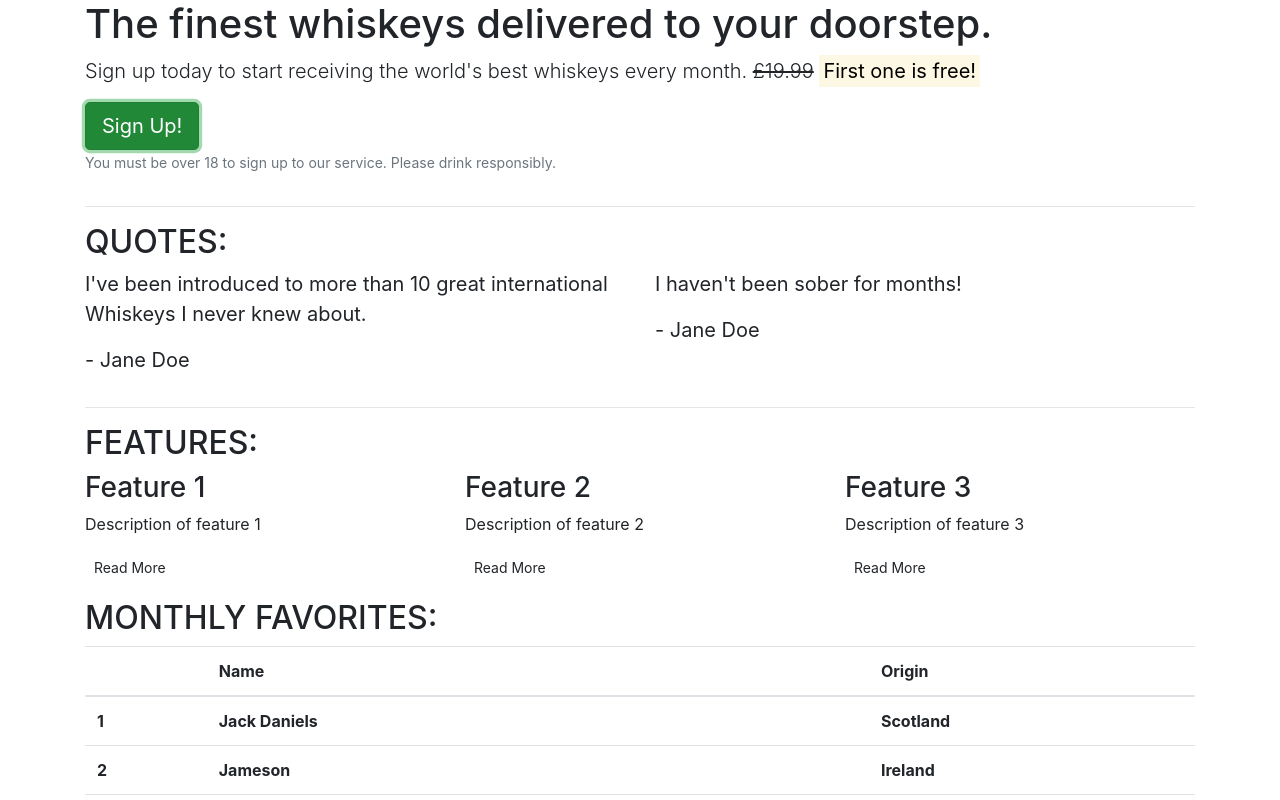
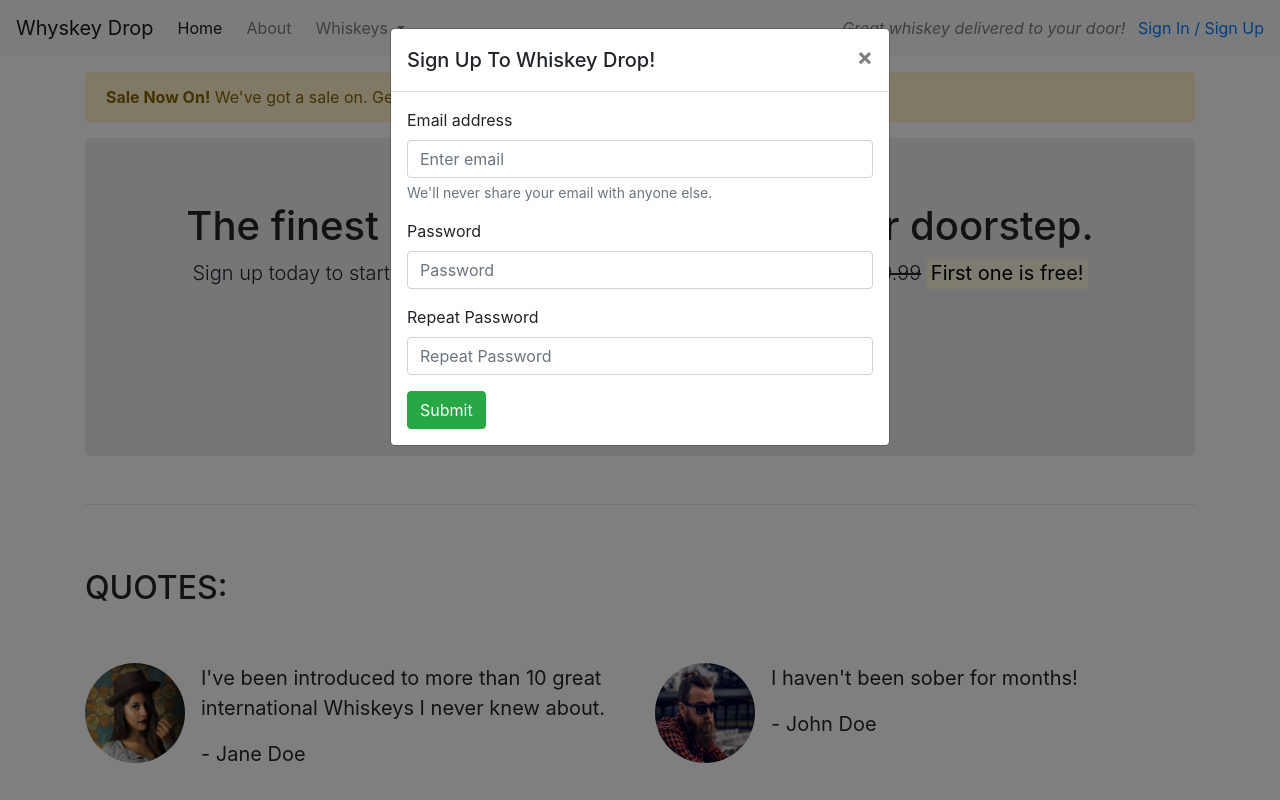
Before and after one commit to felipesandoli/learning-bootstrap, a plain HTML site: page index.html in a window 1280 px wide. Both pictures are taken after a click on the button "Sign Up!". Shown: the top 800 px of the page. Drawn offline with nearby package versions, Linux system fonts and the light colour scheme.

Commit message:
Bootstrap components

```diff
--- a/index.html
+++ b/index.html
@@ -9,15 +9,51 @@
     <script src="https://cdn.jsdelivr.net/npm/bootstrap@4.6.2/dist/js/bootstrap.bundle.min.js" integrity="sha384-Fy6S3B9q64WdZWQUiU+q4/2Lc9npb8tCaSX9FK7E8HnRr0Jz8D6OP9dO5Vg3Q9ct" crossorigin="anonymous"></script>
 </head>
 <body>
-    <article class="container">
+    <nav class="navbar navbar-light bg-light navbar-expand-sm">
+        <a href="/" class="navbar-brand">Whyskey Drop</a>
+        <button class="navbar-toggler ml-auto" type="button" data-toggle="collapse" data-target="#navbarNavDropdown" aria-controls="navbarNavDropdown" aria-expanded="false" aria-label="Toggle navigation">
+            <span class="navbar-toggler-icon"></span>
+        </button>
+        <div class="collapse navbar-collapse" id="navbarNavDropdown">
+            <ul class="navbar-nav mr-auto">
+                <li class="active nav-item mr-2"><a href="/" class="nav-link">Home</a></li>
+                <li class="nav-item mr-2"><a href="/about" class="nav-link">About</a></li>
+                <li class="nav-item dropdown">
+                    <a href="#" class="nav-link dropdown-toggle" id="navbarDropdownMenuLink" role="button" data-toggle="dropdown" aria-haspopup="true" aria-expanded="false">
+                        Whiskeys
+                    </a>
+                    <div class="dropdown-menu" aria-labelledby="navbarDropdownMenuLink">
+                        <a href="#" class="dropdown-item">Irish</a>
+                        <a href="#" class="dropdown-item">Scotch</a>
+                        <a href="#" class="dropdown-item">Japanese</a>
+                        <a href="#" class="dropdown-item">American</a>
+                    </div>
+                </li>
+                <li class="nav-item mr-2 d-block d-sm-none"><a href="/login" class="nav-link">Sign In / Sign Up</a></li>
+            </ul>
+        </div>
+        <div class="d-none d-md-block">
+            <p class="navbar-text my-auto mr-2"><i>Great whiskey delivered to your door!</i></p>
+            <a href="/login">Sign In / Sign Up</a>
+        </div>
+    </nav>
+    <article class="container mt-3">
+        <div class="row d-none d-sm-block">
+            <div class="col-12">
+                <div class="alert alert-warning">
+                    <strong>Sale Now On!</strong> We've got a sale on. Get a 12-month subscription for the price of 6! <a href="">See here for details!</a>
+                </div>
+            </div>
+        </div>
         <!-- Callout -->
         <div class="row">
             <div class="col-12">
-                <section class="callout">
+                <section class="callout jumbotron text-center">
                     <h1>The finest whiskeys delivered to your doorstep.</h1>
                     <p class="lead">Sign up today to start receiving the world's best whiskeys every month.
-                    <s>£19.99</s> <strong><mark>First one is free!</mark></strong></p>
-                    <button class="btn btn-success btn-lg">Sign Up!</button>
+                    <s class="d-none d-sm-inline">£19.99</s> <strong><mark>First one is free!</mark></strong></p>
+                    <span class="d-inline d-sm-none"><br></span>
+                    <button class="btn btn-success btn-lg" data-toggle="modal" data-target="#signUpModal">Sign Up!</button>
                     <p class="text-muted"><small>You must be over 18 to sign up to our service. Please drink responsibly.</small></p>
                 </section>
             </div>
@@ -28,22 +64,36 @@
         <!-- Quotes -->
         <section class="quotes">
             <div class="row">
-                <div class="col-12">
+                <div class="col-12 my-5">
                     <h2 class="text-uppercase">Quotes:</h2>
                 </div>
             </div>
             <div class="row">
                 <div class="col-12 col-md-6">
+                    <div class="media">
+                        <div class="d-none d-sm-block">
+                            <img src="images/girl-image.png" alt="" class="rounded-circle mr-3" height=100 width="100">
+                        </div>
+                        <div class="media-body">
                             <blockquote class="blockquote">
                                 <p>I've been introduced to more than 10 great international Whiskeys I never knew about.</p>
                                 <p>- Jane Doe</p>
                             </blockquote>
                         </div>
+                    </div>
+                </div>
                 <div class="col-12 col-md-6">
+                    <div class="media">
+                        <div class="d-none d-sm-block">
+                            <img src="images/guy-image.png" alt="" class="rounded-circle mr-3" height=100 width="100">
+                        </div>
+                        <div class="media-body">
                             <blockquote class="blockquote">
                                 <p>I haven't been sober for months!</p>
-                        <p>- Jane Doe</p>
+                                <p>- John Doe</p>
                             </blockquote>
+                        </div>
+                    </div>
                 </div>
             </div>
         </section>
@@ -53,28 +103,28 @@
         <!-- Features-->
         <section class="features">
             <div class="row">
-                <div class="col-12">
+                <div class="col-12 my-5">
                     <h2 class="text-uppercase">Features:</h2>
                 </div>
             </div>
             <div class="row">
                 <div class="col-12 col-md-6 col-lg-4">
                     <div class="feature">
-                        <h3>Feature 1</h3>
+                        <h3><i class="fa-solid fa-gift d-none d-sm-inline"></i> Feature 1 <span class="badge badge-success">NEW!</span></h3>
                         <p>Description of feature 1</p>
                         <p><a href="" class="btn btn-sm btn-ligh">Read More</a></p>
                     </div>
                 </div>
                 <div class="col-12 col-md-6 col-lg-4">
                     <div class="feature">
-                        <h3>Feature 2</h3>
+                        <h3><i class="fa-solid fa-credit-card d-none d-sm-inline"></i> Feature 2</h3>
                         <p>Description of feature 2</p>
-                        <p><a href="" class="btn btn-sm btn-ligh">Read More</a></p>
+                        <p><a href="" class="btn btn-sm btn-ligh ">Read More</a></p>
                     </div>
                 </div>
                 <div class="col-12 d-md-none d-lg-block col-lg-4">
                     <div class="feature">
-                        <h3>Feature 3</h3>
+                        <h3><i class="fa-solid fa-circle-xmark d-none d-sm-inline"></i> Feature 3</h3>
                         <p>Description of feature 3</p>
                         <p><a href="" class="btn btn-sm btn-ligh">Read More</a></p>
                     </div>
@@ -125,5 +175,41 @@
         </section>
         <!-- ./montly favorites-->
     </article>
+
+    <div class="modal" tabindex="-1" id="signUpModal">
+        <div class="modal-dialog">
+          <div class="modal-content">
+            <div class="modal-header">
+              <h5 class="modal-title">Sign Up To Whiskey Drop!</h5>
+              <button type="button" class="close" data-dismiss="modal" aria-label="Close">
+                <span aria-hidden="true">&times;</span>
+              </button>
+            </div>
+            <div class="modal-body">
+                <form>
+                    <div class="form-group">
+                      <label for="exampleInputEmail1">Email address</label>
+                      <input type="email" class="form-control" id="exampleInputEmail1" aria-describedby="emailHelp" placeholder="Enter email">
+                      <small id="emailHelp" class="form-text text-muted">We'll never share your email with anyone else.</small>
+                    </div>
+                    <div class="form-group">
+                      <label for="password">Password</label>
+                      <input type="password" class="form-control" id="password" placeholder="Password">
+                    </div>
+                    <div class="form-group">
+                        <label for="repeatPassword">Repeat Password</label>
+                        <input type="password" class="form-control" id="repeatPassword" placeholder="Repeat Password">
+                      </div>
+                    <button type="submit" class="btn btn-success">Submit</button>
+                  </form>
+            </div>
+          </div>
+        </div>
+      </div>
+
+    <script src="https://kit.fontawesome.com/f6243e1b74.js" crossorigin="anonymous"></script>
+    <script src="https://cdn.jsdelivr.net/npm/jquery@3.5.1/dist/jquery.slim.min.js" integrity="sha384-DfXdz2htPH0lsSSs5nCTpuj/zy4C+OGpamoFVy38MVBnE+IbbVYUew+OrCXaRkfj" crossorigin="anonymous"></script>
+    <script src="https://cdn.jsdelivr.net/npm/popper.js@1.16.1/dist/umd/popper.min.js" integrity="sha384-9/reFTGAW83EW2RDu2S0VKaIzap3H66lZH81PoYlFhbGU+6BZp6G7niu735Sk7lN" crossorigin="anonymous"></script>
+    <script src="https://cdn.jsdelivr.net/npm/bootstrap@4.6.2/dist/js/bootstrap.min.js" integrity="sha384-+sLIOodYLS7CIrQpBjl+C7nPvqq+FbNUBDunl/OZv93DB7Ln/533i8e/mZXLi/P+" crossorigin="anonymous"></script>
 </body>
 </html>
```
Also changed, not shown: images/girl-image.png (added), images/guy-image.png (added). Lines whose indentation alone changed are shown as unchanged.
